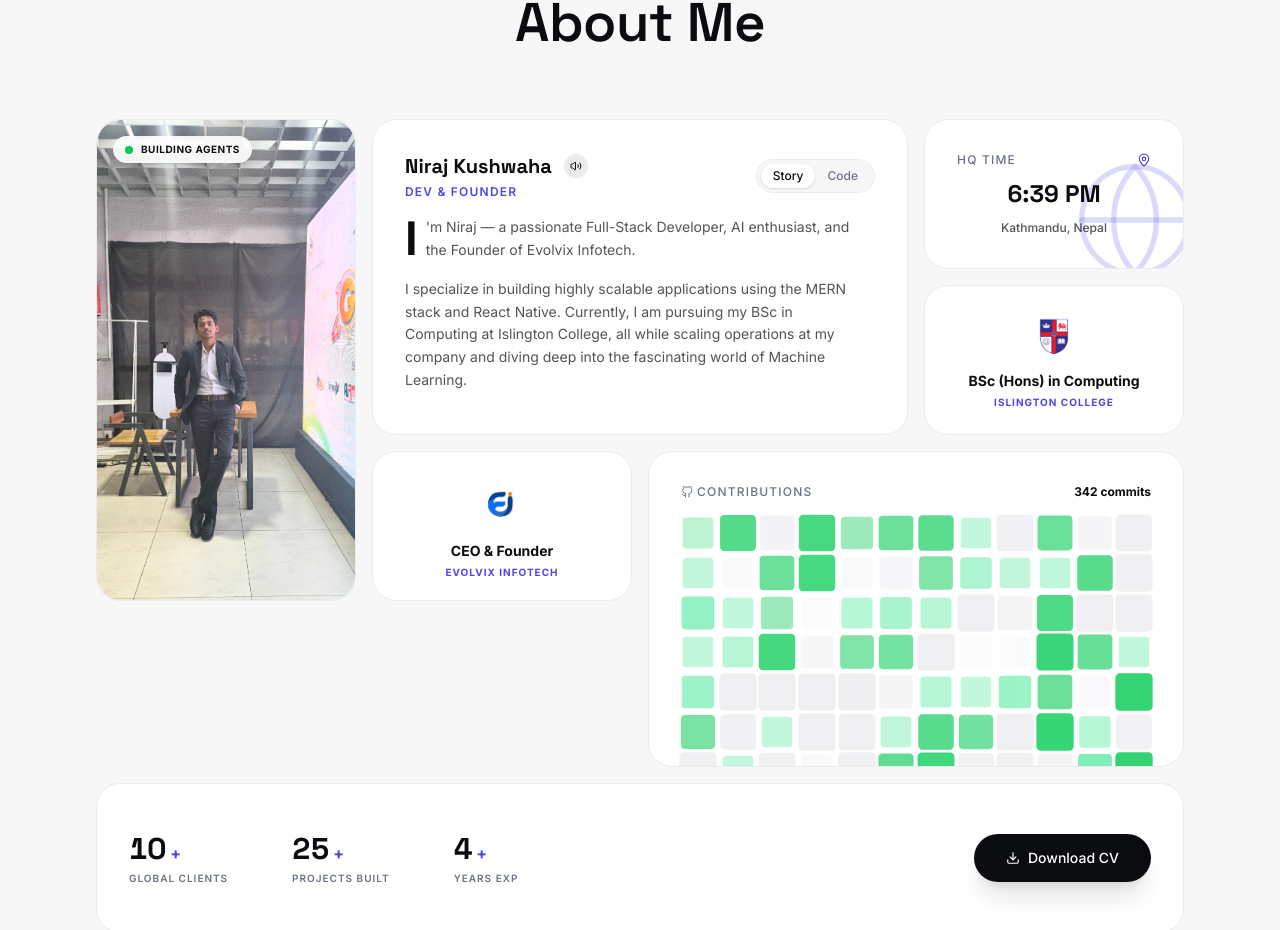
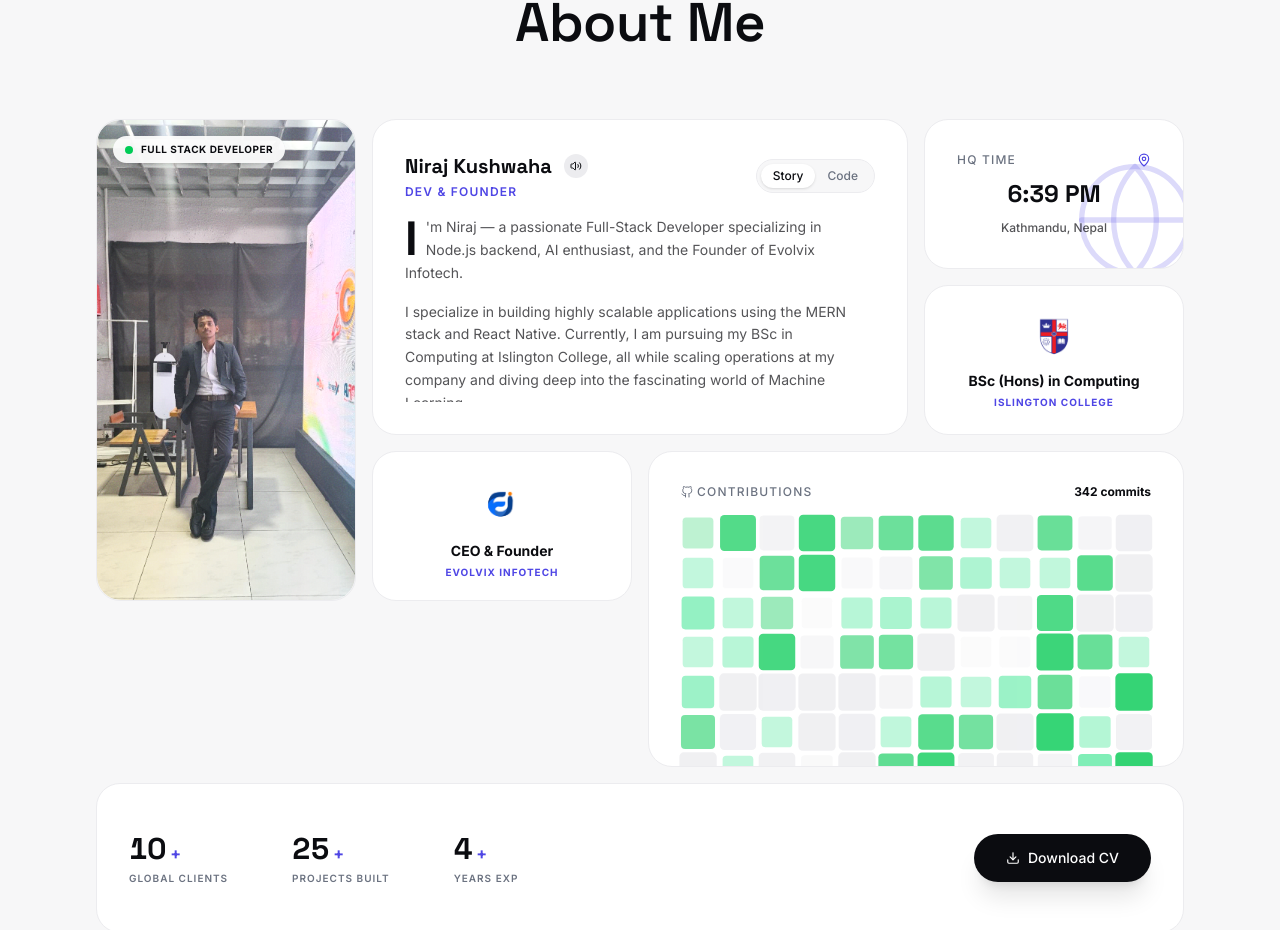
Before and after one commit to Niraj3004/niraj-kushwaha-portfolio, a Next.js app in the folder frontend/: page / in a window 1280 px wide. Shown: the part 1527-2457 px from the top of the page. Built offline with nearby package versions, Linux system fonts and the light colour scheme; no server answers.

Commit message:
style: update bio text and change badge to Full Stack Developer

```diff
--- a/frontend/src/components/sections/About.tsx
+++ b/frontend/src/components/sections/About.tsx
@@ -86,7 +86,7 @@ export const About = ({ data }: { data?: any }) => {
     confetti({ particleCount: 150, spread: 70, origin: { y: 0.6 }, colors: ['#4F46E5', '#10B981', '#F59E0B', '#F43F5E'] });
   };
 
-  const bioP1 = data?.bioParagraph1 || "I'm Niraj — a passionate Full-Stack Developer, AI enthusiast, and the Founder of Evolvix Infotech.";
+  const bioP1 = data?.bioParagraph1 || "I'm Niraj — a passionate Full-Stack Developer specializing in Node.js backend, AI enthusiast, and the Founder of Evolvix Infotech.";
   const bioP2 = data?.bioParagraph2 || "I specialize in building highly scalable applications using the MERN stack and React Native. Currently, I am pursuing my BSc in Computing at Islington College, all while scaling operations at my company and diving deep into the fascinating world of Machine Learning.";
   const firstLetter = bioP1.charAt(0);
   const restOfP1 = bioP1.slice(1);
@@ -111,7 +111,7 @@ export const About = ({ data }: { data?: any }) => {
               {/* Status Indicator */}
               <div className="absolute top-4 left-4 z-30 bg-white/90 backdrop-blur-md text-ink text-[10px] font-bold uppercase tracking-wider px-3 py-1.5 rounded-full flex items-center gap-2 shadow-lg">
                 <span className="relative flex h-2 w-2"><span className="animate-ping absolute inline-flex h-full w-full rounded-full bg-green-400 opacity-75"></span><span className="relative inline-flex rounded-full h-2 w-2 bg-green-500"></span></span>
-                Building Agents
+                Full Stack Developer
               </div>
 
               {/* Static Personal Image */}
```
